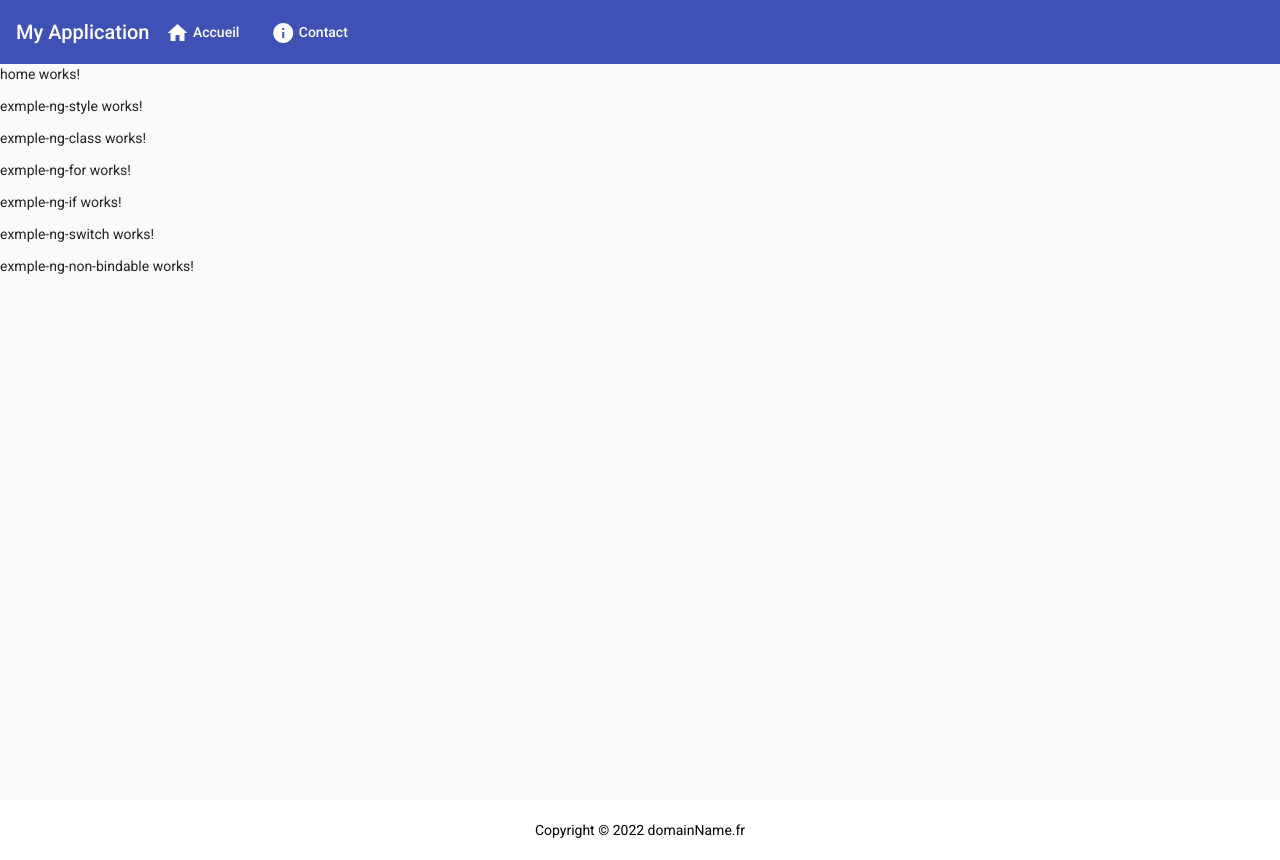
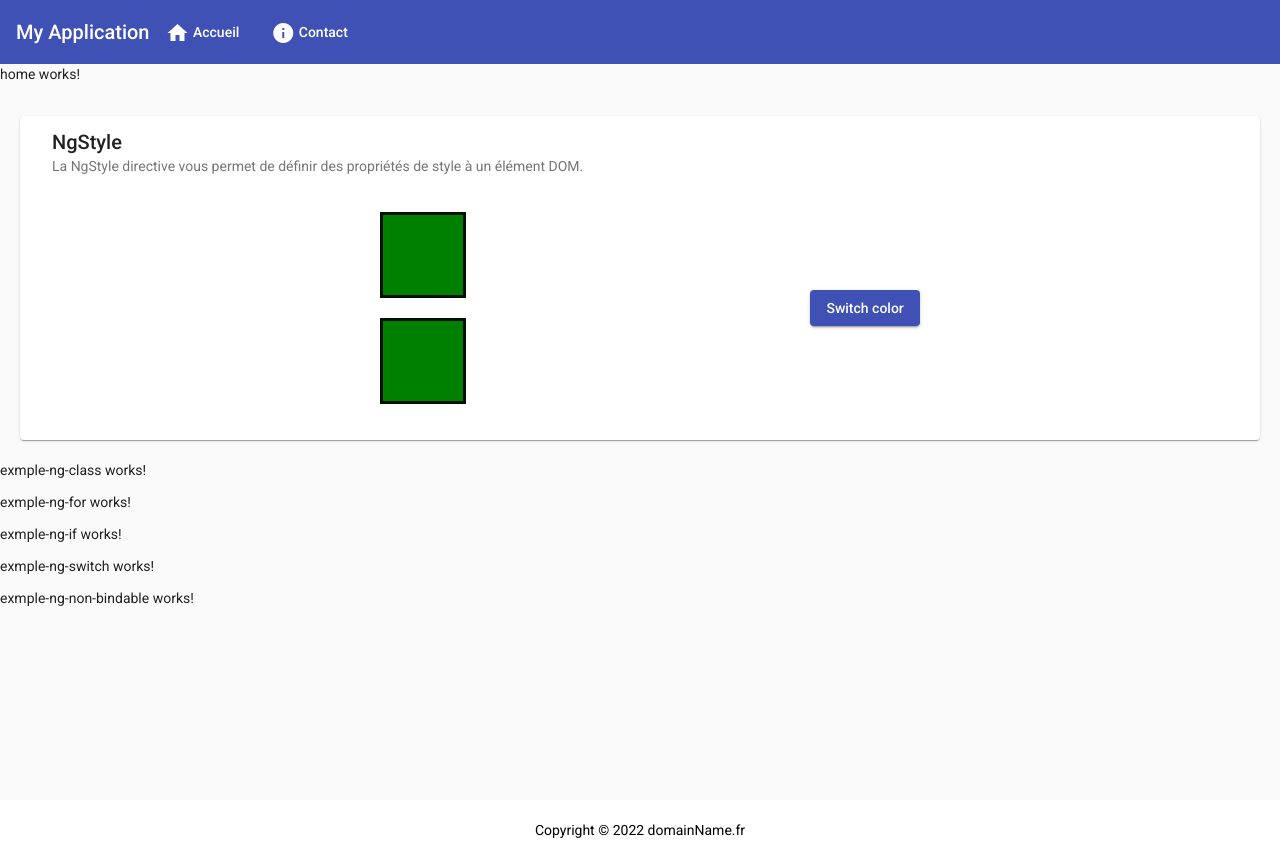
Before and after one commit to Airakath/angular-par-la-pratique, an Angular app: page / in a window 1280 px wide. Built offline with nearby package versions, Linux system fonts and the light colour scheme.

Commit message:
edit exemple-ng-style

```diff
--- a/src/app/pages/home/components/exmple-ng-style/exmple-ng-style.component.html
+++ b/src/app/pages/home/components/exmple-ng-style/exmple-ng-style.component.html
@@ -1 +1,22 @@
-<p>exmple-ng-style works!</p>
+<div class="container">
+    <mat-card>
+        <mat-card-header>
+            <mat-card-title>
+                NgStyle
+            </mat-card-title>
+            <mat-card-subtitle>
+                La NgStyle directive vous permet de définir des propriétés de style à un élément DOM.
+            </mat-card-subtitle>
+        </mat-card-header>
+        <mat-card-content>
+            <div class="example">
+                <div [ngStyle]="{'background-color': color}" class="cube"></div>
+
+                <div [style.background-color]="color" class="cube"></div>
+            </div>
+            <div class="action">
+                <button mat-raised-button color="primary" (click)="switchColor()">Switch color</button>
+            </div>
+        </mat-card-content>
+    </mat-card>
+</div>
--- a/src/app/pages/home/components/exmple-ng-style/exmple-ng-style.component.scss
+++ b/src/app/pages/home/components/exmple-ng-style/exmple-ng-style.component.scss
@@ -0,0 +1,28 @@
+
+.container {
+	display: flex;
+	flex-flow: row wrap;
+	max-width: var(--container-width);
+	padding: var(--container-gutter);
+	margin: 0 auto;
+}
+
+mat-card {
+	width: 100%;
+
+	mat-card-content {
+		display: flex;
+		flex-flow: row wrap;
+		justify-content: space-evenly;
+		align-items: center;
+
+		.example {
+			.cube {
+				margin: var(--container-gutter) ;
+				width: 80px;
+				height: 80px;
+				border: solid;
+			}
+		}
+	}
+}
--- a/src/app/pages/home/components/exmple-ng-style/exmple-ng-style.component.ts
+++ b/src/app/pages/home/components/exmple-ng-style/exmple-ng-style.component.ts
@@ -1,15 +1,29 @@
 import { Component, OnInit } from '@angular/core';
 
+enum Color {
+  on = 'green',
+  off = 'red'
+}
 @Component({
   selector: 'exmple-ng-style',
   templateUrl: './exmple-ng-style.component.html',
   styleUrls: ['./exmple-ng-style.component.scss']
 })
 export class ExmpleNgStyleComponent implements OnInit {
+  color?: string;
 
   constructor() { }
 
   ngOnInit(): void {
+    this.color = Color.on;
+  }
+
+  switchColor(): void {
+    this.color = this.color == Color.off
+      ? Color.on
+      : Color.off;
+
+    console.log('color :', this.color);
   }
 
 }
--- a/src/app/pages/home/home.module.ts
+++ b/src/app/pages/home/home.module.ts
@@ -9,6 +9,7 @@ import { ExmpleNgForComponent } from './components/exmple-ng-for/exmple-ng-for.c
 import { ExmpleNgIfComponent } from './components/exmple-ng-if/exmple-ng-if.component';
 import { ExmpleNgSwitchComponent } from './components/exmple-ng-switch/exmple-ng-switch.component';
 import { ExmpleNgNonBindableComponent } from './components/exmple-ng-non-bindable/exmple-ng-non-bindable.component';
+import { MaterialModule } from 'src/app/material/material.module';
 
 
 @NgModule({
@@ -23,7 +24,8 @@ import { ExmpleNgNonBindableComponent } from './components/exmple-ng-non-bindabl
   ],
   imports: [
     CommonModule,
-    HomeRoutingModule
+    HomeRoutingModule,
+    MaterialModule
   ]
 })
 export class HomeModule { }
--- a/src/styles.scss
+++ b/src/styles.scss
@@ -1,4 +1,17 @@
 /* You can add global styles to this file, and also import other style files */
 
-html, body { height: 100%; }
-body { margin: 0; font-family: Roboto, "Helvetica Neue", sans-serif; }
+html,
+body {
+  height: 100%;
+}
+
+body {
+  margin: 0;
+  font-family: Roboto, "Helvetica Neue", sans-serif;
+}
+
+
+:root {
+  --container-width: 1280px;
+  --container-gutter: 20px;
+}
```
Also changed, not shown: src/app/material/material.module.ts (+5 -6 lines).
